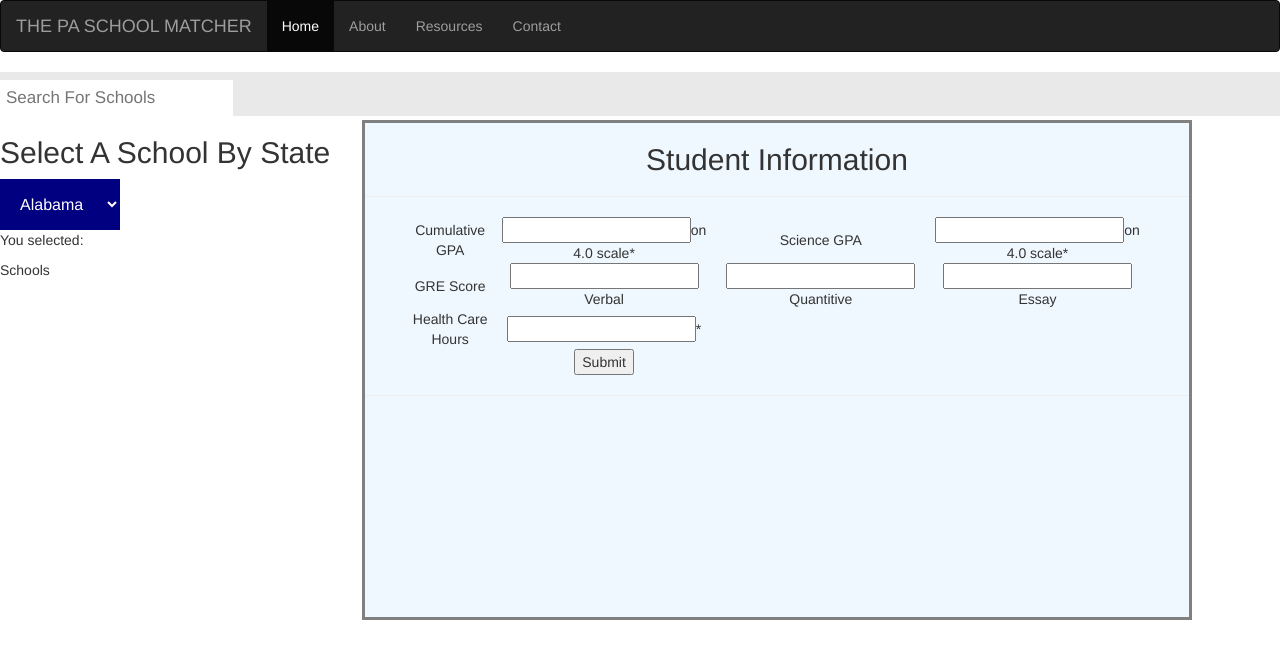
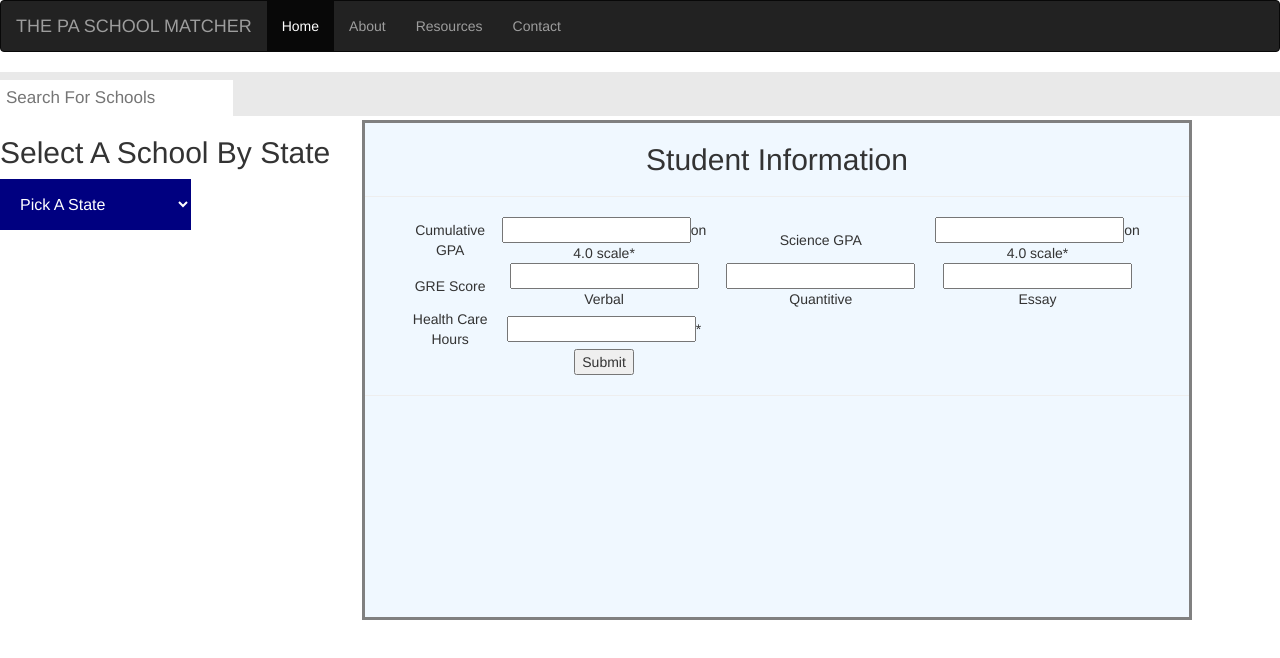
Before and after one commit to soft-eng-practicum/MatchMakers, an Angular app: page / in a window 1280 px wide. Shown: the top 658 px of the page. Built offline with nearby package versions, Linux system fonts and the light colour scheme.

Commit message:
add dropdown with functionality for states AL-NY

```diff
--- a/src/app/app.component.html
+++ b/src/app/app.component.html
@@ -43,37 +43,51 @@
       <article>
       <h2><span>Select A School By State</span></h2>
       <select (change)="selectChangeHandler($event)"  class="dropbtn">
+        <option class="dropdown-content" value=null>Pick A State</option>
         <option class="dropdown-content" value="AL">Alabama</option>
+        <option class="dropdown-content" value="AZ">Arizona</option>
+        <option class="dropdown-content" value="AR">Arkansas</option>
+        <option class="dropdown-content" value="CA">California</option>
+        <option class="dropdown-content" value="CO">Colorado</option>
+        <option class="dropdown-content" value="CT">Connecticut</option>
+        <option class="dropdown-content" value="DE">Delaware</option>
+        <option class="dropdown-content" value="DC">District of Columbia</option>
         <option class="dropdown-content" value="FL">Florida</option>
+        <option class="dropdown-content" value="GA">Georgia</option>
+        <option class="dropdown-content" value="ID">Idaho</option>
+        <option class="dropdown-content" value="IL">Illinois</option>
+        <option class="dropdown-content" value="IN">Indiana</option>
+        <option class="dropdown-content" value="IA">Iowa</option>
+        <option class="dropdown-content" value="KS">Kansas</option>
+        <option class="dropdown-content" value="KY">Kentucky</option>
+        <option class="dropdown-content" value="LA">Louisiana</option>
+        <option class="dropdown-content" value="ME">Maine</option>
+        <option class="dropdown-content" value="MD">Maryland</option>
+        <option class="dropdown-content" value="MA">Massachusetts</option>
+        <option class="dropdown-content" value="MI">Michigan</option>
+        <option class="dropdown-content" value="MN">Minnesota</option>
+        <option class="dropdown-content" value="MS">Mississippi</option>
+        <option class="dropdown-content" value="MO">Missouri</option>
+        <option class="dropdown-content" value="MT">Montana</option>
+        <option class="dropdown-content" value="NE">Nebraska</option>
+        <option class="dropdown-content" value="NV">Nevada</option>
+        <option class="dropdown-content" value="NH">New Hampshire</option>
+        <option class="dropdown-content" value="NJ">New Jersey</option>
+        <option class="dropdown-content" value="NM">New Mexico</option>
         <option class="dropdown-content" value="NY">New York</option>
-        <option class="dropdown-content" value="CA">California</option>
-        <option class="dropdown-content" value="IL">Illinois</option>
       </select>
-      <p><span>You selected: </span><b> {{ selectedState }}</b></p>
       <table>
-        <tr>Schools</tr>
         <tr>
           <td>
             <ul>
               <li *ngFor="let item of schoolList; let i = index">
-                {{i}} {{item.name}} state: {{item.state}}
+                {{item.name}}
               </li>
             </ul>
           </td>
         </tr>
       </table>
       </article>
-  <!-- <button class="dropbtn">Select a School By State</button>
-  <div class="dropdown-content">
-    <a href="#">Alabama</a>
-    <a href="#">Florida</a>
-    <a href="#">New York</a>
-    <a href="#">Georgia</a>
-    <a href="#">California</a>
-    <a href="#">Illinois</a>
-    </div> -->
-
-
 </div>
 
 <div class="rightHolder">
```
